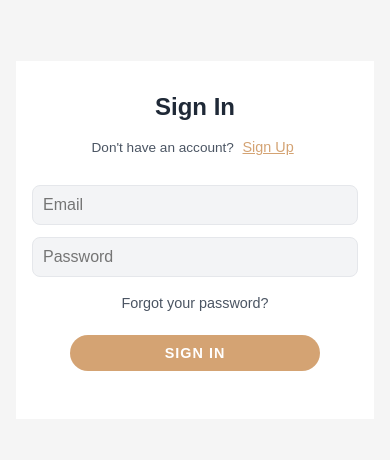
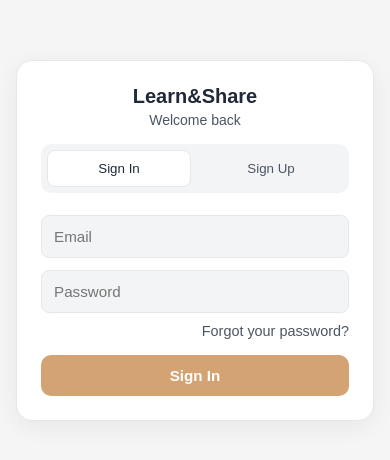
Before and after one commit to LearnShareApp/learn-share-web, a Next.js app: page /auth in a window 390 px wide. Shown: the part 182-642 px from the top of the page. Built offline with nearby package versions, Linux system fonts and the light colour scheme; no server answers.

Commit message:
new auth page

```diff
--- a/src/app/auth/page.module.scss
+++ b/src/app/auth/page.module.scss
@@ -2,227 +2,74 @@
 @use "../../styles/variables.scss" as *;
 
 .authPageWrapper {
-  display: flex;
-  flex-direction: column;
-  align-items: center;
-  justify-content: center;
-  padding: 0 2rem;
-  background-color: transparent;
-  height: 100vh;
-}
-
-.logoContainer {
-  margin-bottom: 2rem;
-  display: flex;
-  justify-content: center;
-}
-
-.logo {
-  object-fit: contain;
-  transition: transform 0.3s ease;
-
-  &:hover {
-    transform: scale(1.05);
-  }
-}
-
-.container {
-  background-color: $color-background-primary;
-  border-radius: 15px;
-  box-shadow: 0 14px 28px rgba(0, 0, 0, 0.1), 0 10px 10px rgba(0, 0, 0, 0.05);
-  position: relative;
-  overflow: hidden;
-  width: 850px;
-  max-width: 100%;
-  min-height: 600px;
-  margin: 0 auto;
-}
-
-.form-container {
-  position: absolute;
-  top: 0;
-  height: 100%;
-  transition: all 0.6s ease-in-out;
-}
-
-.sign-in-container {
-  left: 0;
-  width: 50%;
-  z-index: 2;
-}
-
-.container.right-panel-active .sign-in-container {
-  transform: translateX(100%);
-}
-
-.sign-up-container {
-  left: 0;
-  width: 50%;
-  opacity: 0;
-  z-index: 1;
-}
-
-.container.right-panel-active .sign-up-container {
-  transform: translateX(100%);
-  opacity: 1;
-  z-index: 5;
-  animation: show 0.6s;
-}
-
-@keyframes show {
-  0%,
-  49.99% {
-    opacity: 0;
-    z-index: 1;
-  }
-  50%,
-  100% {
-    opacity: 1;
-    z-index: 5;
-  }
-}
-
-.overlay-container {
-  position: absolute;
-  top: 0;
-  left: 50%;
-  width: 50%;
-  height: 100%;
-  overflow: hidden;
-  transition: transform 0.6s ease-in-out;
-  z-index: 100;
-}
-
-.container.right-panel-active .overlay-container {
-  transform: translateX(-100%);
-}
-
-.overlay {
-  background: $color-primary;
-  background: linear-gradient(
-    145deg,
-    $color-primary,
-    color.adjust($color-primary, $lightness: -10%)
-  );
-  background-repeat: no-repeat;
-  background-size: cover;
-  background-position: 0 0;
-  color: $color-text-light;
-  position: relative;
-  left: -100%;
-  height: 100%;
-  width: 200%;
-  transform: translateX(0);
-  transition: transform 0.6s ease-in-out;
-}
-
-.container.right-panel-active .overlay {
-  transform: translateX(50%);
-}
-
-.overlay-panel {
-  position: absolute;
+  min-height: 100vh;
   display: flex;
   align-items: center;
   justify-content: center;
-  flex-direction: column;
-  padding: 0 40px;
-  text-align: center;
-  top: 0;
-  height: 100%;
-  width: 50%;
-  transform: translateX(0);
-  transition: transform 0.6s ease-in-out;
-
-  h1 {
-    font-size: 2rem;
-    margin-bottom: 1.5rem;
-    color: white;
-  }
-
-  p {
-    font-size: 1rem;
-    line-height: 1.5;
-    margin-bottom: 2rem;
-    color: rgba(255, 255, 255, 0.9);
-    max-width: 80%;
-  }
+  padding: 24px;
 }
 
-.overlay-left {
-  transform: translateX(-20%);
+.simpleCard {
+  width: 100%;
+  max-width: 440px;
+  background: $color-background-primary;
+  border: 1px solid $color-border;
+  border-radius: 16px;
+  box-shadow: 0 6px 24px rgba(0, 0, 0, 0.06);
+  padding: 24px;
 }
 
-.container.right-panel-active .overlay-left {
-  transform: translateX(0);
+.header {
+  text-align: center;
+  margin-bottom: 16px;
 }
 
-.overlay-right {
-  right: 0;
-  transform: translateX(0);
+.title {
+  margin: 0 0 4px;
+  font-size: 20px;
+  color: $color-text-primary;
 }
 
-.container.right-panel-active .overlay-right {
-  transform: translateX(20%);
+.subtitle {
+  margin: 0;
+  color: $color-text-secondary;
+  font-size: 14px;
 }
 
-.social-container {
-  margin: 10px 0;
-  display: flex;
-  justify-content: center;
+.tabs {
+  display: grid;
+  grid-template-columns: 1fr 1fr;
+  gap: 8px;
+  background: $color-background-secondary;
+  padding: 6px;
+  border-radius: 10px;
+  margin-bottom: 16px;
 }
 
-.social-container a {
-  border: 1px solid $color-border;
-  border-radius: 50%;
-  display: inline-flex;
-  justify-content: center;
-  align-items: center;
-  margin: 0 8px;
-  height: 40px;
-  width: 40px;
-  transition: all 0.3s ease;
-
-  &:hover {
-    background-color: rgba($color-primary, 0.1);
-    border-color: $color-primary;
-    transform: translateY(-2px);
-  }
+.tab {
+  border: 1px solid transparent;
+  border-radius: 8px;
+  padding: 10px 12px;
+  background: transparent;
+  color: $color-text-secondary;
+  cursor: pointer;
 }
 
-.auth-form {
-  background-color: $color-background-primary;
-  display: flex;
-  align-items: center;
-  justify-content: center;
-  flex-direction: column;
-  padding: 0 40px;
-  height: 100%;
-  text-align: center;
-  overflow-y: auto;
-
-  h1 {
-    font-weight: bold;
-    margin: 0 0 10px;
-    color: $color-text-primary;
-    font-size: 1.8rem;
-  }
-
-  span {
-    font-size: 0.85rem;
-    color: $color-text-secondary;
-    margin-bottom: 10px;
-  }
+.activeTab {
+  background: $color-background-primary;
+  border-color: $color-border;
+  color: $color-text-primary;
 }
 
-.form-row {
+.form {
   display: flex;
-  width: 100%;
-  gap: 10px;
+  flex-direction: column;
+}
 
-  .formInput {
-    flex: 1;
-  }
+.formRow {
+  display: grid;
+  grid-template-columns: 1fr 1fr;
+  gap: 8px;
 }
 
 .formInput {
@@ -232,77 +79,26 @@
   padding: 12px;
   margin: 6px 0;
   width: 100%;
-  font-size: 0.9rem;
-  transition: border-color 0.3s ease, box-shadow 0.3s ease;
+  font-size: 0.95rem;
+  transition: border-color 0.2s ease, box-shadow 0.2s ease;
 
   &:focus {
     outline: none;
     border-color: $color-primary;
-    box-shadow: 0 0 0 2px rgba($color-primary, 0.2);
+    box-shadow: 0 0 0 2px rgba($color-primary, 0.18);
   }
 }
 
-.submitButton {
-  border-radius: 30px;
-  border: none;
-  background-color: $color-primary;
-  color: white;
-  font-size: 0.9rem;
-  font-weight: bold;
-  padding: 12px 40px;
-  letter-spacing: 1px;
-  text-transform: uppercase;
-  margin-top: 12px;
-  cursor: pointer;
-  transition: all 0.3s ease;
-
-  &:hover {
-    background-color: color.adjust($color-primary, $lightness: -10%);
-    transform: translateY(-3px);
-    box-shadow: 0 7px 14px rgba(50, 50, 93, 0.1), 0 3px 6px rgba(0, 0, 0, 0.08);
-  }
-
-  &:active {
-    transform: translateY(-1px);
-  }
-
-  &:focus {
-    outline: none;
-  }
-}
-
-.ghost {
-  background-color: transparent;
-  border: 2px solid white;
-  border-radius: 30px;
-  color: white;
-  font-size: 0.9rem;
-  font-weight: bold;
-  padding: 12px 40px;
-  letter-spacing: 1px;
-  text-transform: uppercase;
-  transition: all 0.3s ease;
-  cursor: pointer;
-  margin-top: 20px;
-
-  &:hover {
-    background-color: white;
-    color: $color-primary;
-    transform: translateY(-3px);
-    box-shadow: 0 7px 14px rgba(0, 0, 0, 0.15);
-  }
-
-  &:active {
-    transform: translateY(-1px);
-  }
+.formFooter {
+  display: flex;
+  justify-content: flex-end;
 }
 
 .forgotPassword {
   color: $color-text-secondary;
   font-size: 0.9rem;
   text-decoration: none;
-  margin: 12px 0;
-  transition: color 0.3s ease;
+  margin: 4px 0 8px;
 
   &:hover {
     color: $color-primary;
@@ -310,188 +106,42 @@
   }
 }
 
-.footerText {
-  margin-top: 2rem;
-  text-align: center;
-  font-size: 0.85rem;
+.submitButton {
+  border-radius: 10px;
+  border: none;
+  background-color: $color-primary;
+  color: white;
+  font-size: 0.95rem;
+  font-weight: 600;
+  padding: 12px 16px;
+  margin-top: 8px;
+  cursor: pointer;
+  transition: background-color 0.2s ease, transform 0.05s ease;
+
+  &:hover {
+    background-color: color.adjust($color-primary, $lightness: -8%);
+  }
+  &:active {
+    transform: translateY(1px);
+  }
+}
+
+.agreement {
+  margin: 8px 0 0;
+  font-size: 12px;
   color: $color-text-secondary;
 
   a {
     color: $color-primary;
-    text-decoration: none;
-    font-weight: 500;
-
-    &:hover {
-      text-decoration: underline;
-    }
-  }
-}
-
-.mobileSwitch {
-  margin: 0.5rem 0 1rem;
-  font-size: 0.9rem;
-  color: $color-text-secondary;
-
-  button {
-    background: none;
-    border: none;
-    color: $color-primary;
-    font-weight: 500;
-    cursor: pointer;
-    padding: 0 0.3rem;
-    font-size: 0.9rem;
     text-decoration: underline;
-
-    &:hover {
-      color: color.adjust($color-primary, $lightness: -10%);
-    }
-  }
-}
-
-/* Улучшенная адаптивность */
-@media (max-width: 768px) {
-  .container {
-    min-height: 650px;
-    width: 95%;
-  }
-
-  .auth-form {
-    padding: 0 20px;
-  }
-
-  .overlay-panel {
-    padding: 0 20px;
-
-    p {
-      font-size: 0.9rem;
-      max-width: 90%;
-    }
-  }
-
-  .form-row {
-    flex-direction: column;
-    gap: 6px;
   }
 }
 
 @media (max-width: 576px) {
   .authPageWrapper {
-    padding: 0 1rem;
-    height: auto;
-    min-height: 100vh;
+    padding: 16px;
   }
-
-  .container {
-    flex-direction: column;
-    min-height: auto;
-    width: 100%;
-    box-shadow: none;
-    border-radius: 0;
-    overflow: visible;
-    position: static;
-  }
-
-  .form-container {
-    position: relative;
-    width: 100%;
-    height: auto;
-    opacity: 1;
-    z-index: 5;
-    transform: none;
-    transition: none;
-    margin-bottom: 1rem;
-  }
-
-  .sign-up-container,
-  .sign-in-container {
-    width: 100%;
-    left: 0;
-    display: block;
-  }
-
-  .sign-up-container {
-    display: none;
-  }
-
-  .container.right-panel-active .sign-up-container {
-    display: block;
-    transform: none;
-    animation: none;
-  }
-
-  .container.right-panel-active .sign-in-container {
-    display: none;
-    transform: none;
-  }
-
-  .overlay-container {
-    position: static;
-    width: 100%;
-    height: auto;
-    overflow: visible;
-    margin-top: 1rem;
-    transform: none !important;
-  }
-
-  .overlay {
-    position: static;
-    width: 100%;
-    left: 0;
-    transform: none !important;
-    border-radius: 10px;
-  }
-
-  .overlay-panel {
-    position: static;
-    width: 100%;
-    padding: 2rem 1rem;
-    transform: none !important;
-  }
-
-  .overlay-right,
-  .overlay-left {
-    display: flex;
-  }
-
-  .container.right-panel-active .overlay-right {
-    display: none;
-  }
-
-  .container.right-panel-active .overlay-left {
-    display: flex;
-  }
-
-  .auth-form {
-    padding: 2rem 1rem;
-  }
-
-  .auth-form h1 {
-    font-size: 1.5rem;
-  }
-
-  .overlay-panel h1 {
-    font-size: 1.5rem;
-  }
-
-  .ghost,
-  .submitButton {
-    padding: 10px 30px;
-    width: 100%;
-    max-width: 250px;
-  }
-
-  .formInput {
-    padding: 10px;
-    font-size: 16px; /* Предотвращает масштабирование на iOS */
-  }
-
-  .footerText {
-    margin-top: 1rem;
-    margin-bottom: 2rem;
-  }
-
-  .mobileSwitch {
-    margin-bottom: 1.5rem;
-    font-size: 0.85rem;
+  .formRow {
+    grid-template-columns: 1fr;
   }
 }
--- a/src/app/auth/page.tsx
+++ b/src/app/auth/page.tsx
@@ -1,4 +1,4 @@
-/* Authentication page for user login and registration */
+/* Authentication page (simplified) */
 "use client";
 
 import React, { useState, useEffect } from "react";
@@ -7,7 +7,10 @@ import { useRouter } from "next/navigation";
 import styles from "./page.module.scss";
 import Link from "next/link";
 
+type Mode = "signin" | "signup";
+
 const AuthPage = () => {
+  const [mode, setMode] = useState<Mode>("signin");
   const [loginData, setLoginData] = useState({ email: "", password: "" });
   const [signUpData, setSignUpData] = useState({
     name: "",
@@ -17,26 +20,12 @@ const AuthPage = () => {
     password: "",
   });
   const router = useRouter();
-  const [isRightPanelActive, setIsRightPanelActive] = useState(false);
-  const [isMobile, setIsMobile] = useState(false);
 
   useEffect(() => {
     const token = localStorage.getItem("userToken");
     if (token) {
       router.push("/home");
     }
-
-    // Определяем, является ли устройство мобильным
-    const checkIsMobile = () => {
-      setIsMobile(window.innerWidth <= 576);
-    };
-
-    checkIsMobile();
-    window.addEventListener("resize", checkIsMobile);
-
-    return () => {
-      window.removeEventListener("resize", checkIsMobile);
-    };
   }, [router]);
 
   const handleLoginSubmit = async (e: React.FormEvent<HTMLFormElement>) => {
@@ -64,36 +53,73 @@ const AuthPage = () => {
     }
   };
 
-  const handleSignUpClick = () => {
-    setIsRightPanelActive(true);
-  };
-
-  const handleSignInClick = () => {
-    setIsRightPanelActive(false);
-  };
-
   return (
     <div className={styles.authPageWrapper}>
-      <div
-        className={`${styles.container} ${
-          isRightPanelActive ? styles["right-panel-active"] : ""
+      <div className={styles.simpleCard}>
+        <div className={styles.header}>
+          <h1 className={styles.title}>Learn&Share</h1>
+          <p className={styles.subtitle}>
+            {mode === "signin" ? "Welcome back" : "Create your account"}
+          </p>
+        </div>
+
+        <div className={styles.tabs}>
+          <button
+            type="button"
+            className={`${styles.tab} ${
+              mode === "signin" ? styles.activeTab : ""
             }`}
-        id="container"
+            onClick={() => setMode("signin")}
           >
-        <div
-          className={`${styles["form-container"]} ${styles["sign-up-container"]}`}
-        >
-          <form onSubmit={handleSignUpSubmit} className={styles["auth-form"]}>
-            <h1>Create Account</h1>
-            {isMobile && (
-              <p className={styles.mobileSwitch}>
-                Already have an account?{" "}
-                <button type="button" onClick={handleSignInClick}>
             Sign In
           </button>
-              </p>
-            )}
-            <div className={styles["form-row"]}>
+          <button
+            type="button"
+            className={`${styles.tab} ${
+              mode === "signup" ? styles.activeTab : ""
+            }`}
+            onClick={() => setMode("signup")}
+          >
+            Sign Up
+          </button>
+        </div>
+
+        {mode === "signin" ? (
+          <form onSubmit={handleLoginSubmit} className={styles.form}>
+            <input
+              type="email"
+              placeholder="Email"
+              value={loginData.email}
+              onChange={(e) =>
+                setLoginData({ ...loginData, email: e.target.value })
+              }
+              required
+              className={styles.formInput}
+              autoComplete="email"
+            />
+            <input
+              type="password"
+              placeholder="Password"
+              value={loginData.password}
+              onChange={(e) =>
+                setLoginData({ ...loginData, password: e.target.value })
+              }
+              required
+              className={styles.formInput}
+              autoComplete="current-password"
+            />
+            <div className={styles.formFooter}>
+              <Link href="#" className={styles.forgotPassword}>
+                Forgot your password?
+              </Link>
+            </div>
+            <button type="submit" className={styles.submitButton}>
+              Sign In
+            </button>
+          </form>
+        ) : (
+          <form onSubmit={handleSignUpSubmit} className={styles.form}>
+            <div className={styles.formRow}>
               <input
                 type="text"
                 placeholder="First Name"
@@ -103,6 +129,7 @@ const AuthPage = () => {
                 }
                 required
                 className={styles.formInput}
+                autoComplete="given-name"
               />
               <input
                 type="text"
@@ -113,6 +140,7 @@ const AuthPage = () => {
                 }
                 required
                 className={styles.formInput}
+                autoComplete="family-name"
               />
             </div>
             <input
@@ -134,6 +162,7 @@ const AuthPage = () => {
               }
               required
               className={styles.formInput}
+              autoComplete="email"
             />
             <input
               type="password"
@@ -144,95 +173,16 @@ const AuthPage = () => {
               }
               required
               className={styles.formInput}
+              autoComplete="new-password"
             />
             <button type="submit" className={styles.submitButton}>
               Sign Up
             </button>
-            <div className={styles.footerText}>
-              <p>
+            <p className={styles.agreement}>
               By signing up, you agree to our{" "}
               <Link href="/privacy">Terms & Privacy Policy</Link>
             </p>
-            </div>
           </form>
-        </div>
-        <div
-          className={`${styles["form-container"]} ${styles["sign-in-container"]}`}
-        >
-          <form onSubmit={handleLoginSubmit} className={styles["auth-form"]}>
-            <h1>Sign In</h1>
-            {isMobile && (
-              <p className={styles.mobileSwitch}>
-                Don&apos;t have an account?{" "}
-                <button type="button" onClick={handleSignUpClick}>
-                  Sign Up
-                </button>
-              </p>
-            )}
-            <input
-              type="email"
-              placeholder="Email"
-              value={loginData.email}
-              onChange={(e) =>
-                setLoginData({ ...loginData, email: e.target.value })
-              }
-              required
-              className={styles.formInput}
-            />
-            <input
-              type="password"
-              placeholder="Password"
-              value={loginData.password}
-              onChange={(e) =>
-                setLoginData({ ...loginData, password: e.target.value })
-              }
-              required
-              className={styles.formInput}
-            />
-            <Link href="#" className={styles.forgotPassword}>
-              Forgot your password?
-            </Link>
-            <button type="submit" className={styles.submitButton}>
-              Sign In
-            </button>
-          </form>
-        </div>
-        {!isMobile && (
-          <div className={styles["overlay-container"]}>
-            <div className={styles.overlay}>
-              <div
-                className={`${styles["overlay-panel"]} ${styles["overlay-left"]}`}
-              >
-                <h1>Welcome Back!</h1>
-                <p>
-                  To keep connected with us, please sign in with your personal
-                  details
-                </p>
-                <button
-                  className={styles.ghost}
-                  onClick={handleSignInClick}
-                  id="signIn"
-                >
-                  Sign In
-                </button>
-              </div>
-              <div
-                className={`${styles["overlay-panel"]} ${styles["overlay-right"]}`}
-              >
-                <h1>Hello, Friend!</h1>
-                <p>
-                  Enter your personal details and start your journey with us
-                </p>
-                <button
-                  className={styles.ghost}
-                  onClick={handleSignUpClick}
-                  id="signUp"
-                >
-                  Sign Up
-                </button>
-              </div>
-            </div>
-          </div>
         )}
       </div>
     </div>
```
Also changed, not shown: src/app/book/page.tsx (+9 -1 lines), src/app/lessons/[lessonToken]/page.tsx (+5 -2 lines), src/app/teachers/page.tsx (+9 -1 lines). Lines whose indentation alone changed are shown as unchanged.
